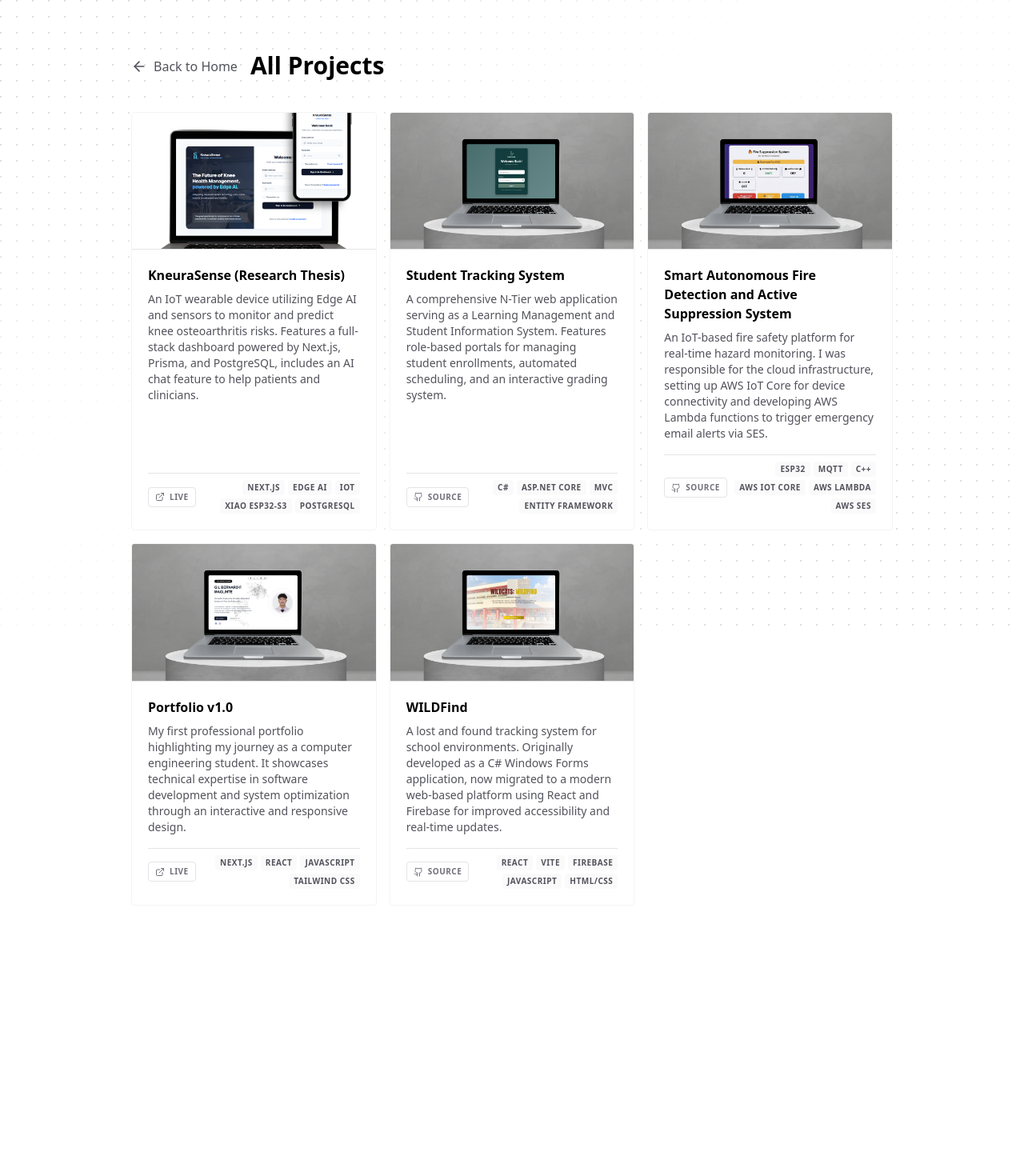
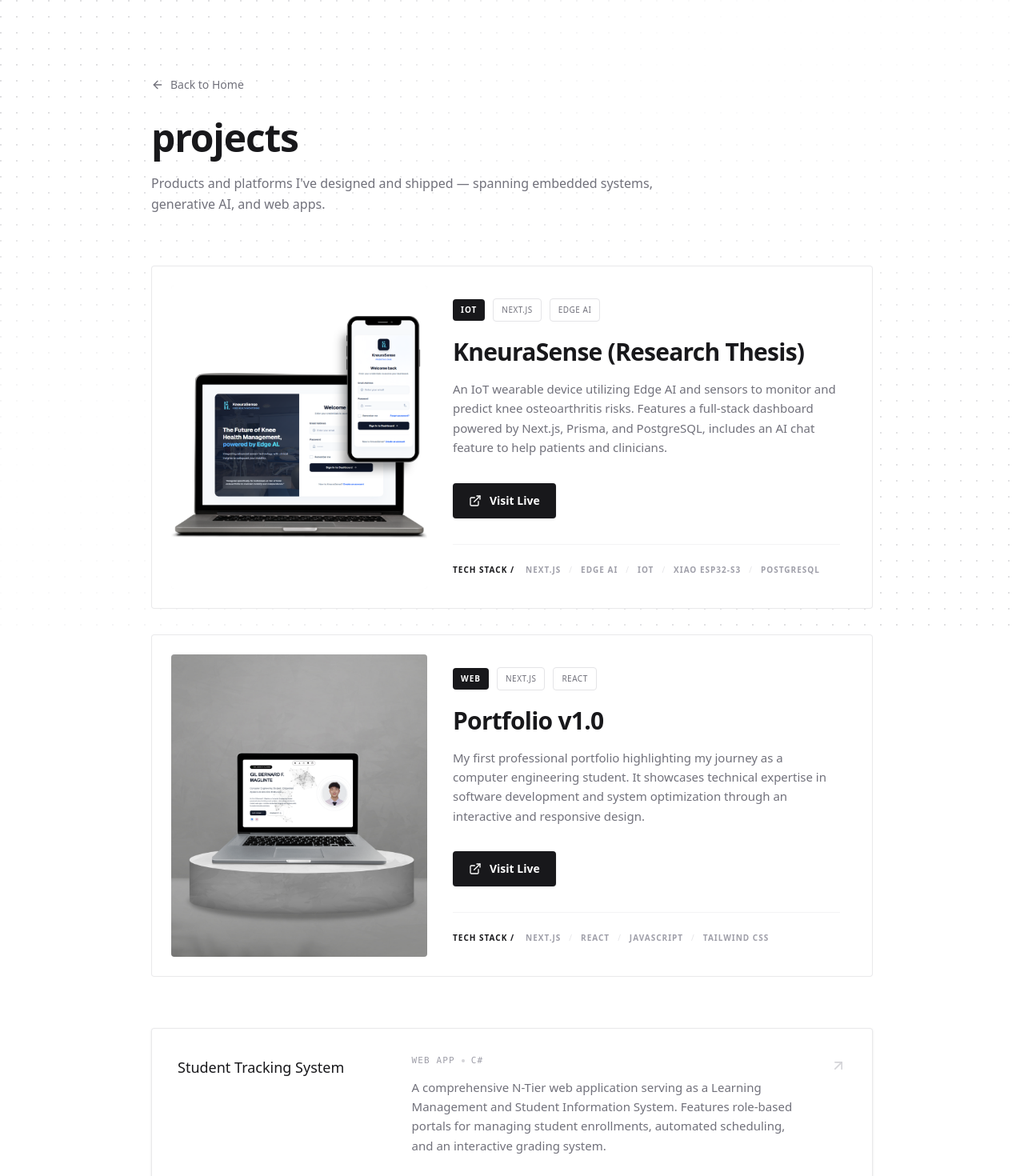
Before and after one commit to Berot1/Portfolio_v2, a Next.js app: page /projects in a window 1280 px wide. Shown: the top 1470 px of the page at 80% size. Before the commit the page ends 1196 px from the top, so only its background shows below. Built offline with nearby package versions, Linux system fonts and the light colour scheme.

Commit message:
Update page.tsx

```diff
--- a/src/app/projects/page.tsx
+++ b/src/app/projects/page.tsx
@@ -2,100 +2,165 @@ import React from 'react';
 import { projects } from '@/data/portfolio';
 import Link from 'next/link';
 import Image from 'next/image';
-import { ArrowLeft, Image as ImageIcon, Github, ExternalLink, Eye } from 'lucide-react';
+import { ArrowLeft, Github, ExternalLink, ArrowUpRight } from 'lucide-react';
 
-const CARD_BASE = "block rounded-sm transition-all border h-full cursor-pointer hover:shadow-sm overflow-hidden group flex flex-col";
-const CARD_LIGHT = "bg-white border-zinc-100 hover:bg-zinc-50 hover:border-zinc-300";
-const CARD_DARK = "dark:bg-zinc-900 dark:border-zinc-800 dark:hover:bg-zinc-800/50 dark:hover:border-zinc-600";
-
-// Helper function to determine label and icon based on URL
+// Helper to determine the button label and icon based on URL
 const getLinkDetails = (url: string) => {
-  if (url.includes('github.com')) return { label: 'source', Icon: Github };
-  if (/\.(jpg|jpeg|png|gif|webp|svg)$/i.test(url)) return { label: 'view', Icon: Eye };
-  return { label: 'live', Icon: ExternalLink };
+  if (url.includes('github.com')) return { label: 'View Source', Icon: Github };
+  return { label: 'Visit Live', Icon: ExternalLink };
 };
 
 export default function ProjectsPage() {
+  // Explicitly define which projects are featured by their exact titles
+  const featuredTitles = ["KneuraSense (Research Thesis)", "Portfolio v1.0"];
+
+  // Filter the projects array into the two separate lists
+  const featuredProjects = projects.filter(project => featuredTitles.includes(project.title));
+  const otherProjects = projects.filter(project => !featuredTitles.includes(project.title));
+
   return (
-    <main className="max-w-[1000px] mx-auto px-6 py-12 md:py-16 flex flex-col gap-10">
+    <main className="max-w-[950px] mx-auto px-6 py-16 md:py-24">
 
-      {/* Header */}
-      <div className="flex items-center gap-4">
+      {/* Header Section */}
+      <div className="mb-16">
         <Link
           href="/"
-          className="flex items-center mt-0.5 gap-2 text-zinc-600 hover:text-black dark:hover:text-white transition-colors text-md font-medium"
+          className="inline-flex items-center gap-2 text-zinc-500 hover:text-zinc-900 dark:text-zinc-400 dark:hover:text-white transition-colors text-sm font-medium mb-8"
         >
-          <ArrowLeft className="w-5 h-5" />
+          <ArrowLeft className="w-4 h-4" />
           Back to Home
         </Link>
-        <h1 className="text-3xl md:text-3xl font-bold text-black dark:text-white">
-          All Projects
+        <h1 className="text-4xl md:text-5xl font-semibold tracking-tight text-zinc-900 dark:text-white mb-5">
+          projects
         </h1>
+        <p className="text-zinc-500 dark:text-zinc-400 text-base leading-relaxed max-w-[650px]">
+          Products and platforms I&apos;ve designed and shipped — spanning embedded systems, generative AI, and web apps.
+        </p>
       </div>
 
-      {/* Full Projects Grid */}
-      <div className="grid grid-cols-1 sm:grid-cols-3 gap-4">
-        {projects.map((project) => {
+      {/* Featured Projects (Premium "Card-Within-A-Card" Theme) */}
+      <div className="space-y-8 mb-16">
+        {featuredProjects.map((project) => {
           const { label, Icon } = getLinkDetails(project.link);
+          const primaryTag = project.category || "PROJECT";
+          const secondaryTags = project.tags.slice(0, 2);
 
           return (
-            <a
-              key={`${project.title}-${project.link}`}
-              href={`https://${project.link}`}
-              target="_blank"
-              rel="noreferrer"
-              className={`${CARD_BASE} ${CARD_LIGHT} ${CARD_DARK}`}
-              aria-label={`View ${project.title} project`}
+            <div
+              key={project.title}
+              // Reverted to rounded-sm
+              className="flex flex-col md:flex-row gap-8 p-4 md:p-6 bg-white dark:bg-zinc-900/20 border border-zinc-200/80 dark:border-zinc-800 rounded-sm"
             >
-              {/* Image Container with 16:9 Aspect Ratio */}
-              <div className="relative w-full aspect-video bg-zinc-100 dark:bg-zinc-800/50 border-b border-zinc-200 dark:border-zinc-800/80 shrink-0 overflow-hidden">
+              {/* Inner Image Box - NATURAL & MINIMALIST */}
+              {/* Reverted to rounded-sm */}
+              <div className="relative w-full md:w-[320px] aspect-square shrink-0 rounded-sm overflow-hidden bg-zinc-100 dark:bg-zinc-900">
                 {project.image ? (
-                  <Image
-                    src={project.image}
-                    alt={`${project.title} thumbnail`}
-                    fill
-                    className="object-cover transition-transform duration-500 group-hover:scale-105"
-                    sizes="(max-width: 768px) 100vw, 50vw"
-                  />
+                   <Image
+                     src={project.image}
+                     alt={`${project.title} thumbnail`}
+                     fill
+                     className="object-cover transition-transform duration-700 hover:scale-105"
+                     sizes="(max-width: 768px) 100vw, 320px"
+                     priority={false}
+                   />
                 ) : (
-                  <div className="w-full h-full flex flex-col items-center justify-center text-zinc-400 dark:text-zinc-600 gap-2">
-                    <ImageIcon className="w-8 h-8 opacity-20" />
-                    <span className="text-[10px] uppercase tracking-tighter font-semibold opacity-30">No Preview Available</span>
+                  <div className="w-full h-full flex items-center justify-center">
+                    <span className="text-xs font-bold text-zinc-400 tracking-widest">NO PREVIEW</span>
                   </div>
                 )}
               </div>
 
-              {/* Content Container */}
-              <div className="flex flex-col h-full p-5 flex-grow">
-                <h3 className="font-bold text-black dark:text-white mb-2">{project.title}</h3>
-                <p className="text-sm text-zinc-600 dark:text-zinc-400 mb-4 flex-grow">
+              {/* Right Content Area */}
+              <div className="flex-1 flex flex-col py-2 md:py-4 md:pr-4">
+
+                {/* Top Badges */}
+                <div className="flex flex-wrap items-center gap-2.5 mb-5">
+                  <span className="inline-flex items-center px-2.5 py-1.5 rounded-sm bg-zinc-900 dark:bg-zinc-100 text-white dark:text-zinc-900 text-[10px] font-bold tracking-widest uppercase">
+                    {primaryTag}
+                  </span>
+                  {secondaryTags.map(tag => (
+                    <span key={tag} className="inline-flex items-center px-2.5 py-1.5 rounded-sm border border-zinc-200 dark:border-zinc-700 text-zinc-500 dark:text-zinc-400 text-[10px] font-medium uppercase tracking-wider bg-white dark:bg-transparent">
+                      {tag}
+                    </span>
+                  ))}
+                </div>
+
+                {/* Title & Description */}
+                <h2 className="text-2xl md:text-3xl font-semibold text-zinc-900 dark:text-white mb-4 tracking-tight">
+                  {project.title}
+                </h2>
+                <p className="text-[15px] text-zinc-500 dark:text-zinc-400 mb-8 leading-relaxed">
                   {project.description}
                 </p>
 
-                {/* Footer Section */}
-                <div className="flex items-center justify-between pt-2 border-t border-zinc-200 dark:border-zinc-800 mt-auto">
-                  <span className="flex items-center gap-1.5 px-2 py-1 bg-white dark:bg-zinc-900 border border-zinc-200 dark:border-zinc-800 text-[10px] uppercase tracking-wider font-bold text-zinc-500 dark:text-zinc-400 rounded mr-2">
-                    <Icon className="w-3 h-3" />
+                {/* Solid Action Button */}
+                <div className="mb-8">
+                  <a
+                    href={`https://${project.link}`}
+                    target="_blank"
+                    rel="noreferrer"
+                    // Reverted to rounded-sm
+                    className="inline-flex items-center gap-2.5 px-5 py-3 bg-zinc-900 dark:bg-zinc-100 text-white dark:text-zinc-900 rounded-sm text-sm font-semibold hover:bg-zinc-800 dark:hover:bg-zinc-200 transition-colors w-fit shadow-sm"
+                  >
+                    <Icon className="w-4 h-4" />
                     {label}
-                  </span>
+                  </a>
+                </div>
 
-                  {project.tags && project.tags.length > 0 && (
-                    <div className="flex gap-1 flex-wrap justify-end">
-                      {project.tags.map((tag) => (
-                        <span
-                          key={tag}
-                          className="text-[10px] uppercase tracking-wider font-bold text-zinc-600 dark:text-zinc-400 bg-zinc-50 dark:bg-zinc-900/30 px-1.5 py-0.5 rounded whitespace-nowrap"
-                        >
-                          {tag}
-                        </span>
-                      ))}
-                    </div>
-                  )}
+                {/* Minimal Tech Stack Footer */}
+                <div className="pt-6 border-t border-zinc-100 dark:border-zinc-800/80 flex items-center flex-wrap gap-x-2.5 gap-y-1 text-[10px] uppercase tracking-widest mt-auto">
+                  <span className="font-bold text-zinc-900 dark:text-zinc-200 mr-1">TECH STACK /</span>
+                  {project.tags.map((tag, idx) => (
+                    <React.Fragment key={tag}>
+                      <span className="font-semibold text-zinc-400 dark:text-zinc-500">{tag}</span>
+                      {idx < project.tags.length - 1 && <span className="text-zinc-200 dark:text-zinc-700">/</span>}
+                    </React.Fragment>
+                  ))}
                 </div>
               </div>
-            </a>
+            </div>
           );
         })}
+      </div>
+
+      {/* Secondary Projects (List Style) */}
+      {/* Reverted to rounded-sm */}
+      <div className="border border-zinc-200/80 dark:border-zinc-800 rounded-sm overflow-hidden bg-white dark:bg-zinc-900/20 shadow-sm">
+        {otherProjects.map((project) => (
+          <a
+            key={project.title}
+            href={`https://${project.link}`}
+            target="_blank"
+            rel="noreferrer"
+            className="group flex flex-col md:flex-row md:items-start p-6 md:p-8 border-b border-zinc-100 dark:border-zinc-800 last:border-0 hover:bg-zinc-50 dark:hover:bg-zinc-800/40 transition-all duration-300"
+          >
+            {/* Left: Title */}
+            <div className="w-full md:w-[35%] shrink-0 mb-4 md:mb-0 md:pr-6 pt-0.5">
+              <h3 className="text-lg font-medium text-zinc-900 dark:text-zinc-100 group-hover:text-black dark:group-hover:text-white transition-colors">
+                {project.title}
+              </h3>
+            </div>
+
+            {/* Right: Category, Description & Arrow */}
+            <div className="flex-1 flex items-start justify-between gap-6">
+              <div className="pr-4">
+                <p className="text-[11px] font-mono font-medium uppercase tracking-widest text-zinc-400 dark:text-zinc-500 mb-3 flex items-center gap-2">
+                  {project.category || "SOFTWARE"}
+                  <span className="w-1 h-1 rounded-full bg-zinc-300 dark:bg-zinc-600"></span>
+                  {project.tags[0]}
+                </p>
+                <p className="text-[15px] text-zinc-500 dark:text-zinc-400 leading-relaxed max-w-xl group-hover:text-zinc-600 dark:group-hover:text-zinc-300 transition-colors">
+                  {project.description}
+                </p>
+              </div>
+
+              {/* Subtle Arrow Icon */}
+              <div className="shrink-0 pt-1">
+                <ArrowUpRight className="w-5 h-5 text-zinc-300 dark:text-zinc-600 group-hover:text-zinc-900 dark:group-hover:text-white transition-colors" />
+              </div>
+            </div>
+          </a>
+        ))}
       </div>
 
     </main>
```
